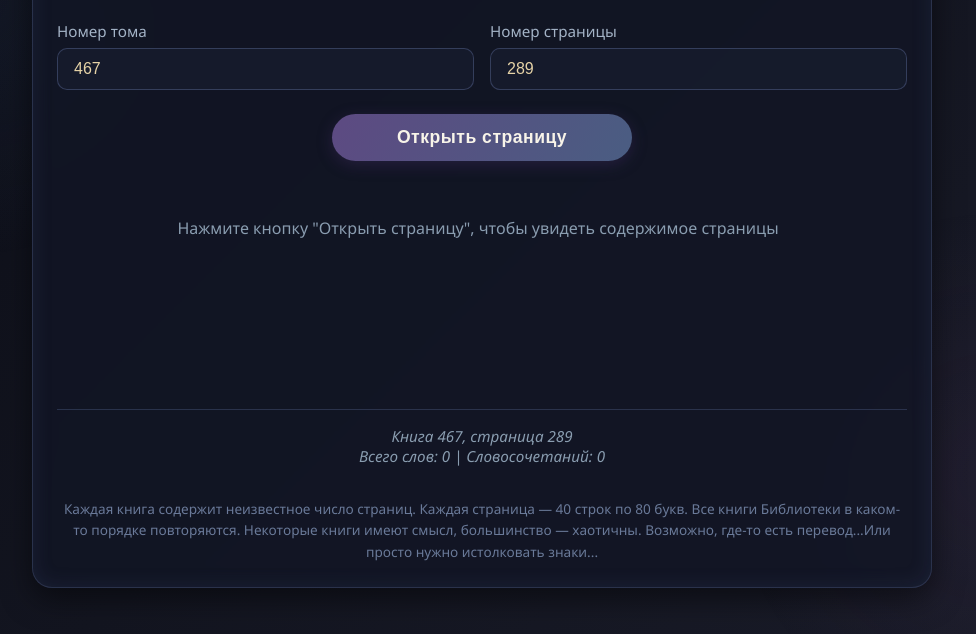
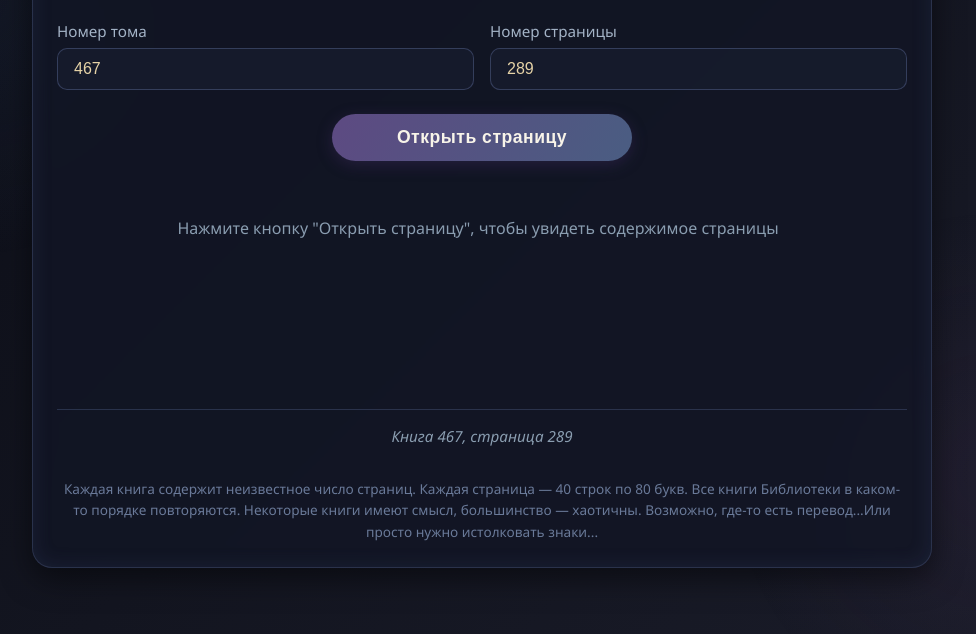
Before and after one commit to alexchebur/babel, a plain HTML site: page index.html in a window 1280 px wide. Shown: the part 166-800 px from the top of the page, without its empty margins (158-1134 px from the left). Drawn offline with Linux system fonts and the light colour scheme.

Commit message:
Update index.html

```diff
--- a/index.html
+++ b/index.html
@@ -329,7 +329,7 @@
         </div>
 
         <div class="meta" id="meta-info">
-            Книга 467, страница 289<br>Всего слов: 0 | Словосочетаний: 0
+            Книга 467, страница 289<br>
         </div>
 
         <p class="footer-note">
```
